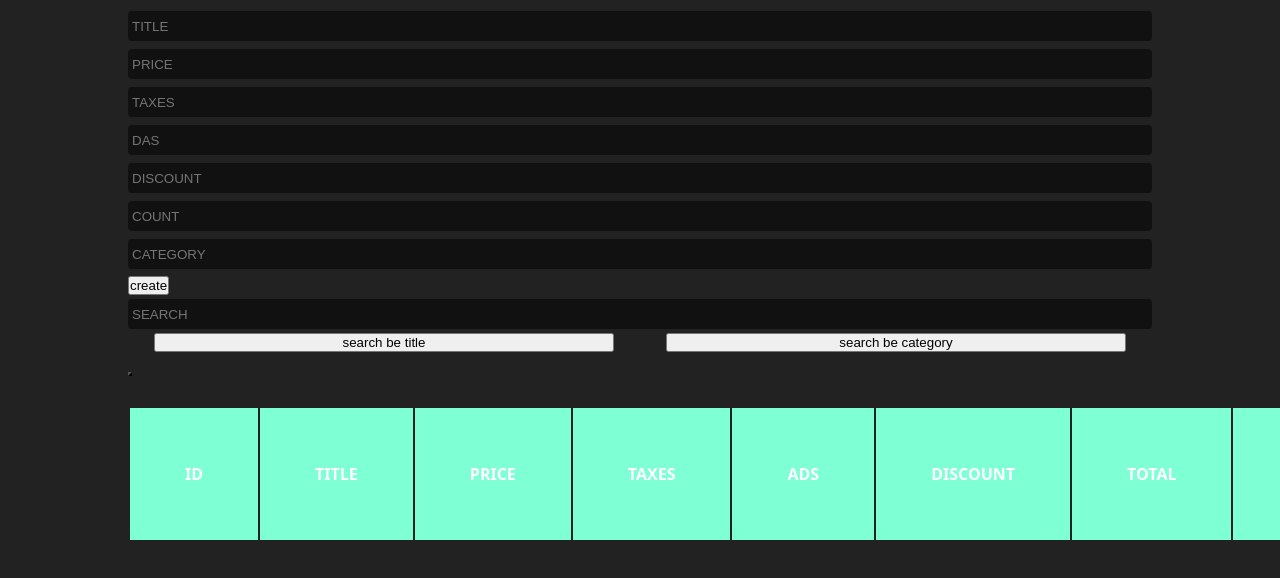
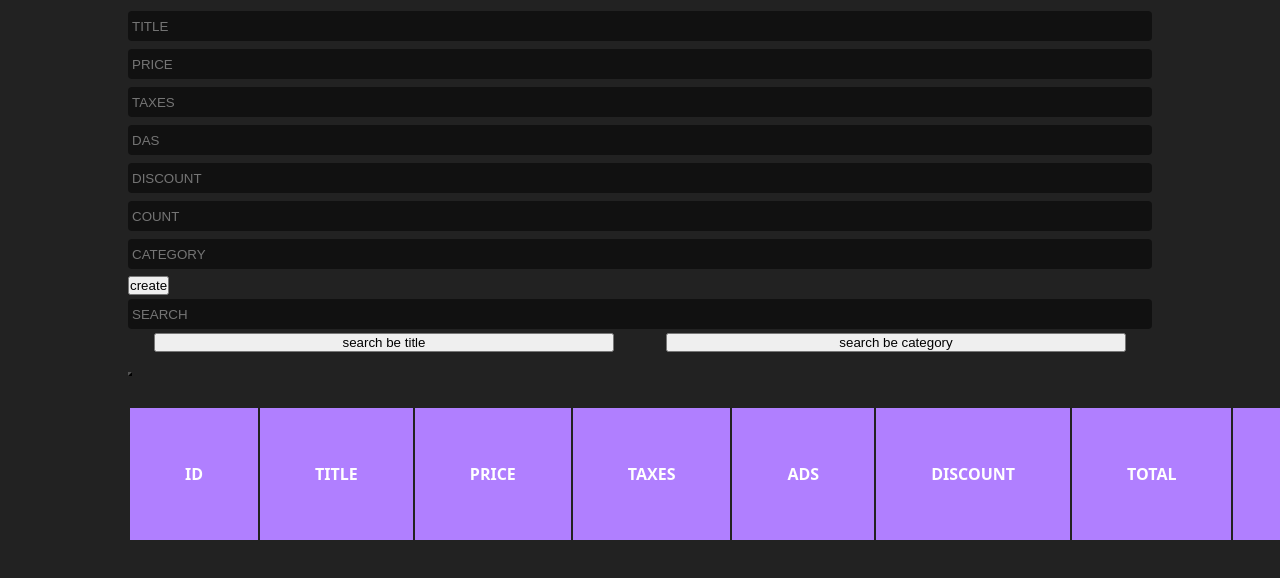
Before and after one commit to AHAMEDHASSAN/project-cruds, a plain HTML site: page index.html in a window 1280 px wide. Shown: the part 78-656 px from the top of the page. Drawn offline with Linux system fonts and the light colour scheme.

Commit message:
newcolor

```diff
--- a/css/main.css
+++ b/css/main.css
@@ -58,7 +58,7 @@ table th {
 th,
 td {
   padding: 55px;
-  background-color: aquamarine;
+  background-color: rgb(176, 127, 255);
 }
 
 /* the end btnSearch*/
```
